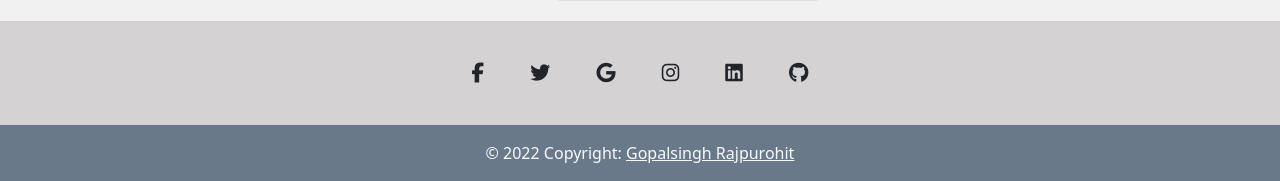
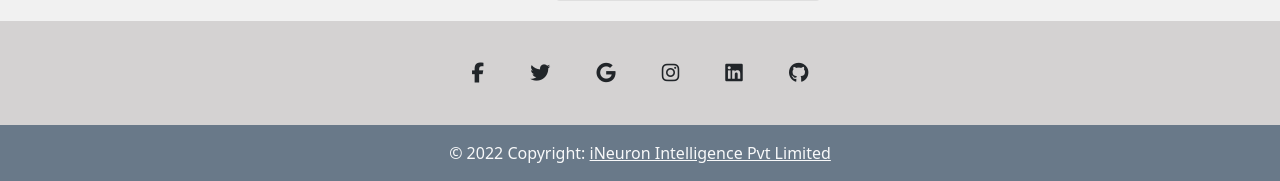
Before and after one commit to rajpurohitgopal45/machine_learning_project, a Flask app: page / in a window 1280 px wide. Shown: the part 1006-1187 px from the top of the page. Run offline with Flask 2, Linux system fonts and the light colour scheme; some libraries are stand-ins or nearby versions.

Commit message:
docker file updated

```diff
--- a/templates/header.html
+++ b/templates/header.html
@@ -165,7 +165,7 @@ table-layout: fixed;
         <!-- Copyright -->
         <div class="text-center text-light p-3" style="background-color: rgba(3, 36, 67, 0.504);">
             © 2022 Copyright:
-            <a class="text-light" href="https://www.linkedin.com/in/gopal-rajpurohit/">Gopalsingh Rajpurohit</a>
+            <a class="text-light" href="https://ineuron.ai/">iNeuron Intelligence Pvt Limited</a>
         </div>
         <!-- Copyright -->
     </footer>
--- a/templates/index.html
+++ b/templates/index.html
@@ -25,7 +25,7 @@
         </div>
         </div>
         <div class="col-md-4">
-            <iframe  style = "width:100%;height:100%" src="" title="YouTube video player" frameborder="0" allow="accelerometer; autoplay; clipboard-write; encrypted-media; gyroscope; picture-in-picture" allowfullscreen></iframe>
+            <iframe  style = "width:100%;height:100%" src="https://www.youtube.com/embed/42IQIKMSukY" title="YouTube video player" frameborder="0" allow="accelerometer; autoplay; clipboard-write; encrypted-media; gyroscope; picture-in-picture" allowfullscreen></iframe>
             </div>
 
 
```
Also changed, not shown: 1 other file.
